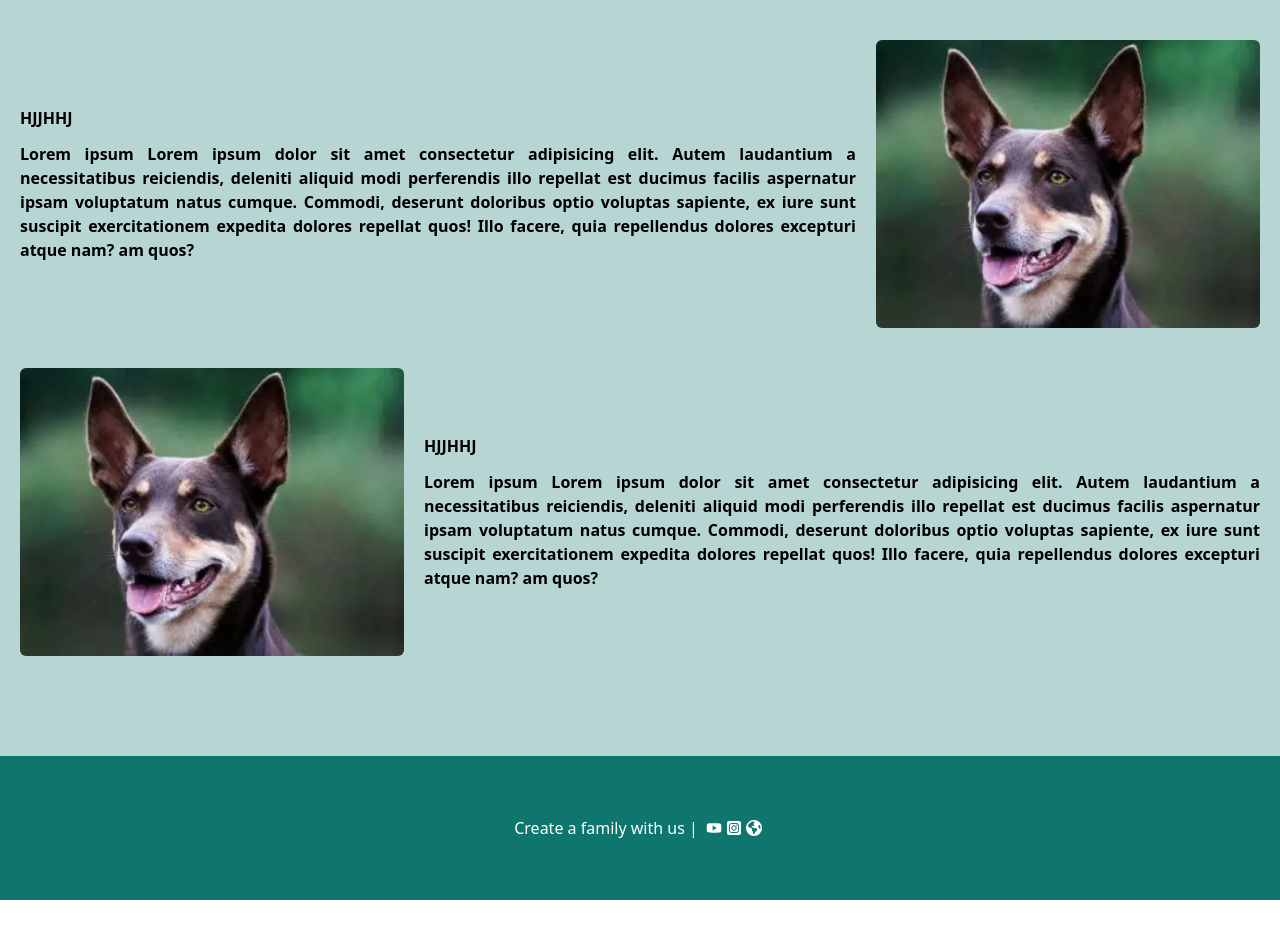
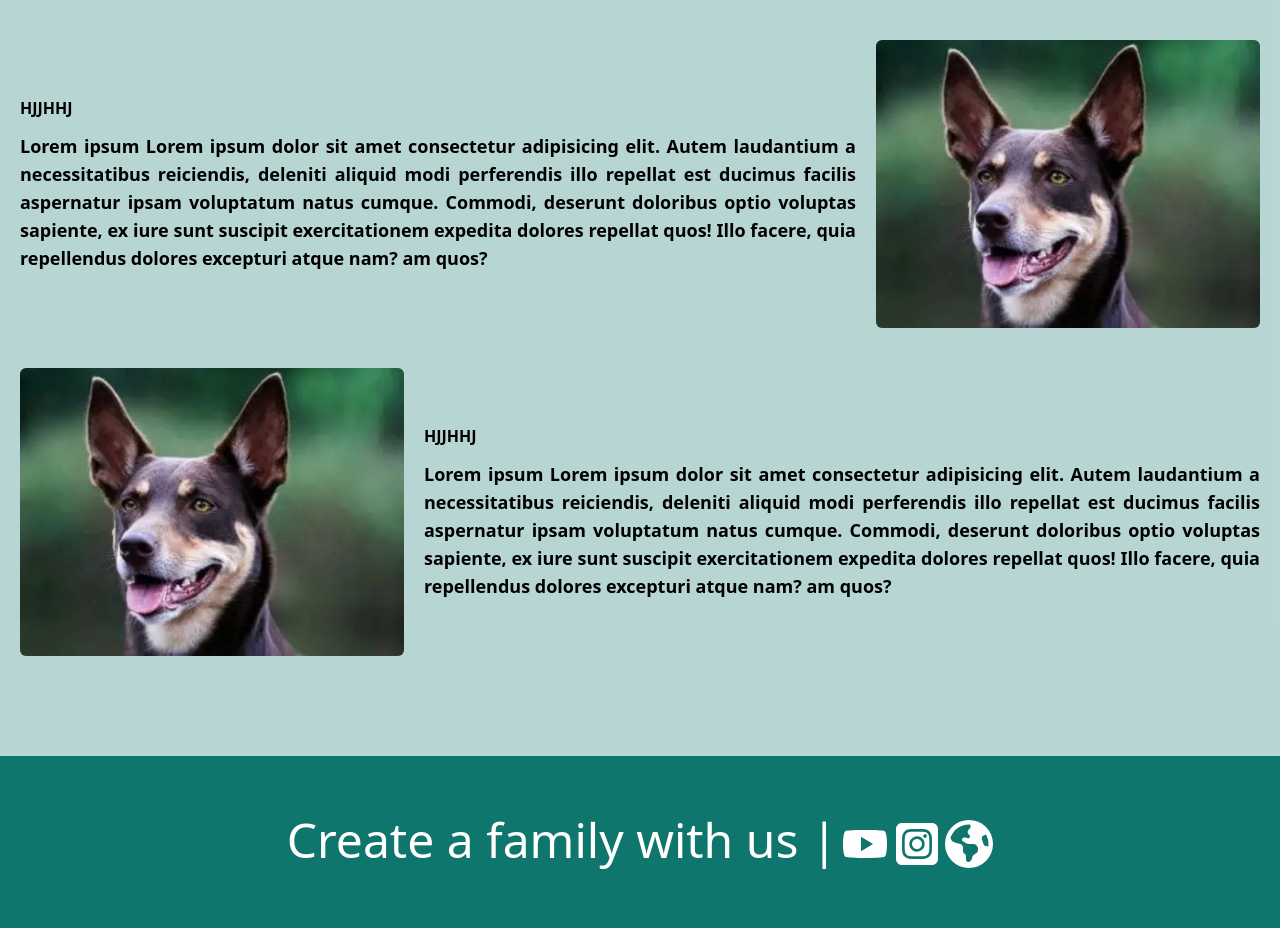
Before and after one commit to Sudharsan-R23/Pet-Adoption, a React (Vite) app: page / in a window 1280 px wide. Shown: the part 640-1568 px from the top of the page. Before the commit the page ends 1540 px from the top, so only its background shows below. Built offline with nearby package versions, Linux system fonts and the light colour scheme.

Commit message:
Refacter

```diff
--- a/src/Components/Footer.jsx
+++ b/src/Components/Footer.jsx
@@ -6,9 +6,9 @@ export default function
 () {
   return (
     <div>
-        <div className={`p-15 content-center bg-[#0F766E] justify-center content-center flex text-white`}>
+        <div className={`p-15 text-5xl content-center bg-[#0F766E] justify-center content-center flex text-white`}>
             <h1>Create a family with us | </h1>
-            <div className={`flex ml-1 p-1 gap-1`}>
+            <div className={`flex ml-1 pt-1 gap-1`}>
                 < TiSocialYoutube/>
                 <FaSquareInstagram/>
                 <FaEarthAmericas/>
--- a/src/Components/Home.jsx
+++ b/src/Components/Home.jsx
@@ -45,7 +45,7 @@ export default function Home() {
             <div className={`flex justify-center items-center gap-5 ${styles.InPara} `}>
               <div className={` ${styles.InParaTXT}`}>
                 <h1 className={`mb-3 font-semibold uppercase `}>hjjhhj</h1>
-                <p className="text-justify  font-semibold">Lorem ipsum Lorem ipsum dolor sit amet consectetur adipisicing elit. Autem laudantium a necessitatibus reiciendis, deleniti aliquid modi perferendis illo repellat est ducimus facilis aspernatur ipsam voluptatum natus cumque. Commodi, deserunt doloribus optio voluptas sapiente, ex iure sunt suscipit exercitationem expedita dolores repellat quos! Illo facere, quia repellendus dolores excepturi atque nam? am quos?</p>
+                <p className="text-justify text-lg font-semibold">Lorem ipsum Lorem ipsum dolor sit amet consectetur adipisicing elit. Autem laudantium a necessitatibus reiciendis, deleniti aliquid modi perferendis illo repellat est ducimus facilis aspernatur ipsam voluptatum natus cumque. Commodi, deserunt doloribus optio voluptas sapiente, ex iure sunt suscipit exercitationem expedita dolores repellat quos! Illo facere, quia repellendus dolores excepturi atque nam? am quos?</p>
               </div>
 
               <div className={`${styles.InParaImageTXT} flex justify-center`}>
@@ -69,7 +69,7 @@ export default function Home() {
 
               <div className={` ${styles.InParaTXT}`}>
                 <h1 className={`mb-3 font-semibold uppercase `}>hjjhhj</h1>
-                <p className="text-justify  font-semibold">Lorem ipsum Lorem ipsum dolor sit amet consectetur adipisicing elit. Autem laudantium a necessitatibus reiciendis, deleniti aliquid modi perferendis illo repellat est ducimus facilis aspernatur ipsam voluptatum natus cumque. Commodi, deserunt doloribus optio voluptas sapiente, ex iure sunt suscipit exercitationem expedita dolores repellat quos! Illo facere, quia repellendus dolores excepturi atque nam? am quos?</p>
+                <p className="text-justify text-lg font-semibold">Lorem ipsum Lorem ipsum dolor sit amet consectetur adipisicing elit. Autem laudantium a necessitatibus reiciendis, deleniti aliquid modi perferendis illo repellat est ducimus facilis aspernatur ipsam voluptatum natus cumque. Commodi, deserunt doloribus optio voluptas sapiente, ex iure sunt suscipit exercitationem expedita dolores repellat quos! Illo facere, quia repellendus dolores excepturi atque nam? am quos?</p>
               </div>
 
 
```
